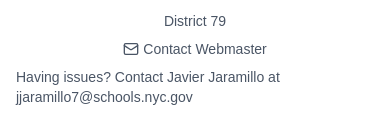
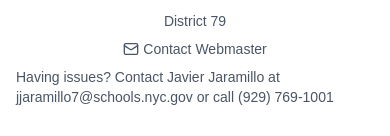
Before and after one commit to jjaramillo34/d79-crawls, a Next.js app: page / in a window 390 px wide. Shown: the part 2123-2259 px from the top of the page. Built offline with nearby package versions, Linux system fonts and the light colour scheme; no server answers; the database is empty.

Commit message:
Update contact information on homepage to include phone number for Javier Jaramillo, enhancing user support options.

```diff
--- a/src/app/page.tsx
+++ b/src/app/page.tsx
@@ -249,7 +249,8 @@ export default async function HomePage() {
                 <Mail className="h-4 w-4 mr-1" />
                 Contact Webmaster
               </a>
-              <p>Having issues? Contact Javier Jaramillo at jjaramillo7@schools.nyc.gov</p>
+              <p>Having issues? Contact Javier Jaramillo at jjaramillo7@schools.nyc.gov or call (929) 769-1001</p>
+
             </div>
           </div>
         </div>
```
